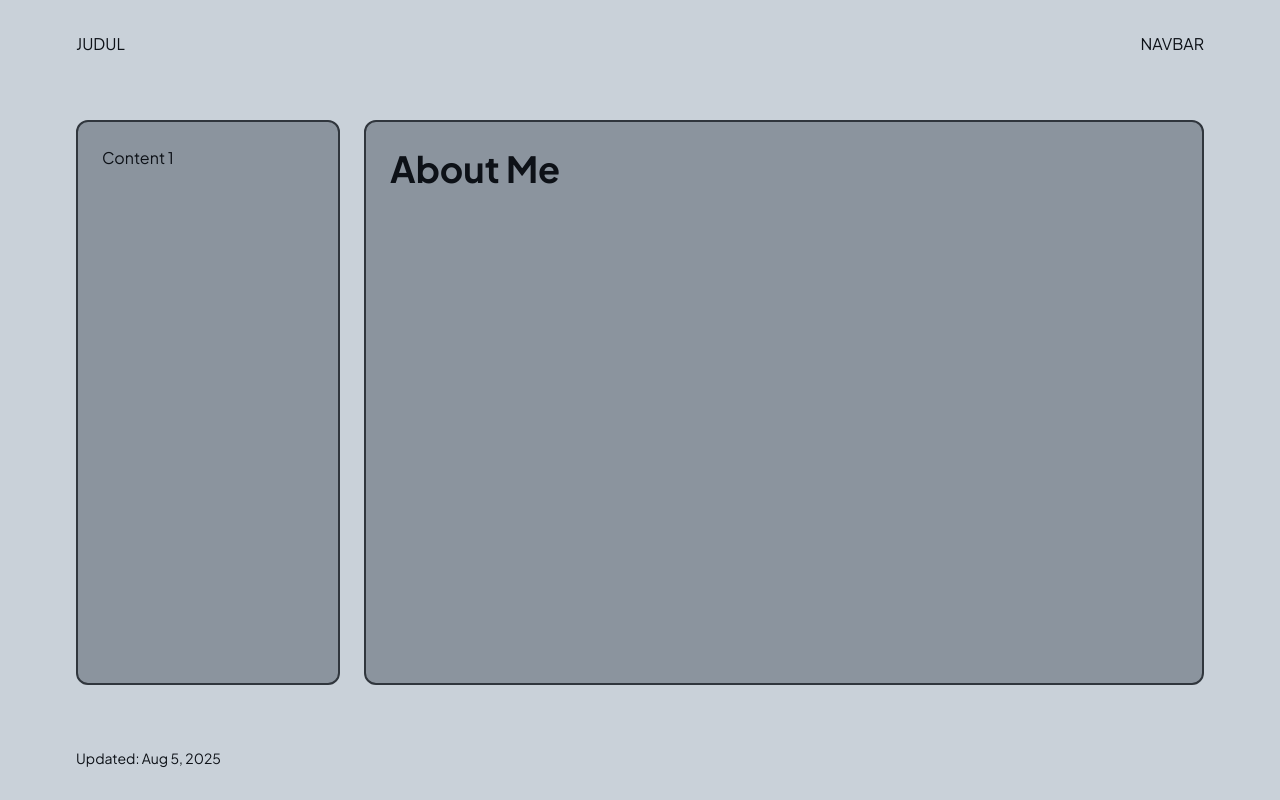
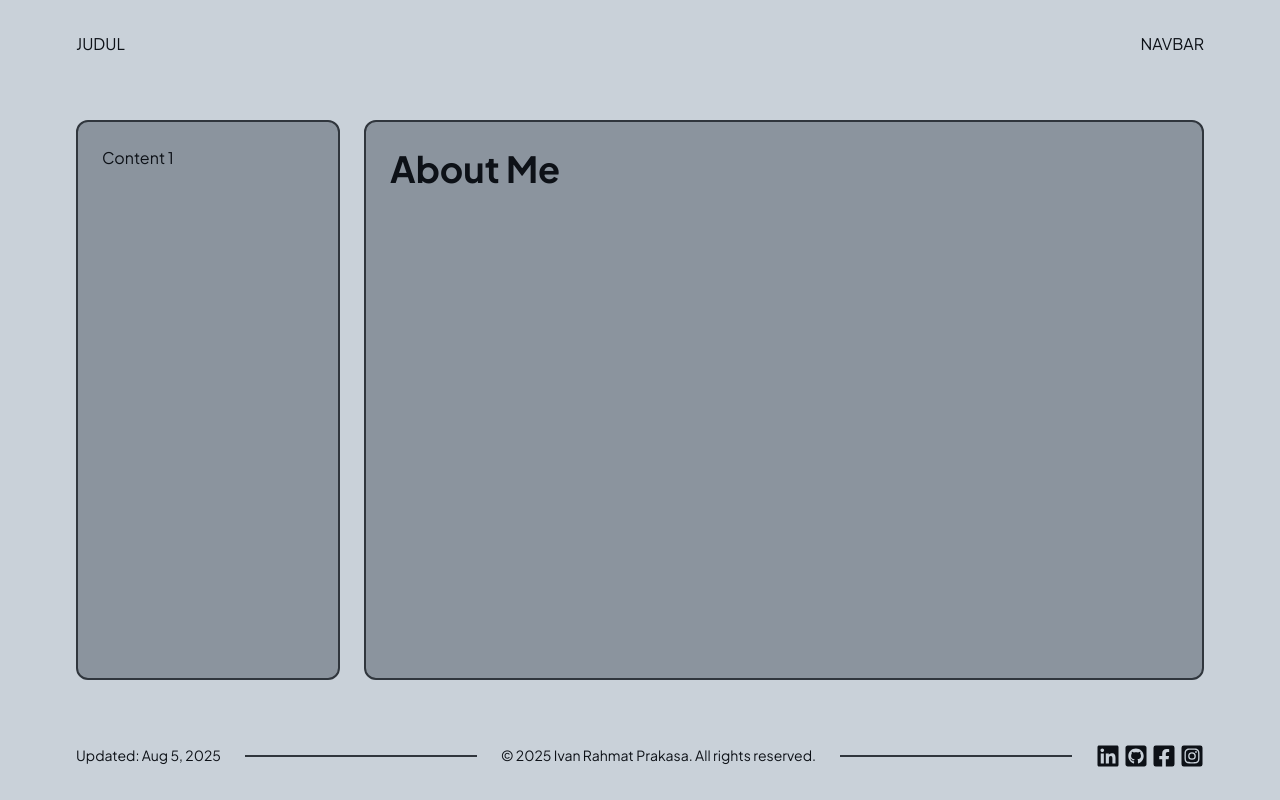
Before and after one commit to Ivanrhmt77/Portfolio, a Next.js app: page / in a window 1280 px wide. Built offline with nearby package versions, Linux system fonts and the light colour scheme.

Commit message:
feat: add footer

```diff
--- a/package.json
+++ b/package.json
@@ -14,7 +14,8 @@
   "dependencies": {
     "next": "15.4.5",
     "react": "19.1.0",
-    "react-dom": "19.1.0"
+    "react-dom": "19.1.0",
+    "react-icons": "^5.5.0"
   },
   "devDependencies": {
     "@tailwindcss/postcss": "^4",
--- a/public/deploy-info.json
+++ b/public/deploy-info.json
@@ -1,3 +1,3 @@
 {
-  "lastDeploy": "2025-08-05T22:45:36.984Z"
+  "lastDeploy": "2025-08-05T23:21:37.449Z"
 }
--- a/src/components/footer.tsx
+++ b/src/components/footer.tsx
@@ -1,6 +1,12 @@
 "use client";
 
 import { useEffect, useState } from "react";
+import {
+  FaLinkedin,
+  FaGithubSquare,
+  FaFacebookSquare,
+  FaInstagramSquare,
+} from "react-icons/fa";
 
 type DeployInfo = {
   lastDeploy: string;
@@ -24,13 +30,52 @@ export default function Footer() {
 
   return (
     <footer className="py-8">
-      <div className="max-w-[1160px] mx-auto px-4">
+      <div className="max-w-[1160px] mx-auto px-4 flex w-full gap-6 items-center">
         <div>
           {deployTime ? (
-            <p className="caption">Updated: {deployTime}</p>
+            <p className="caption whitespace-nowrap">Updated: {deployTime}</p>
           ) : (
-            <p className="caption">Memuat waktu deploy...</p>
+            <p className="caption whitespace-nowrap">Memuat waktu deploy...</p>
           )}
+        </div>
+
+        <hr className="border border-border w-full" />
+
+        <p className="caption whitespace-nowrap">
+          © 2025 Ivan Rahmat Prakasa. All rights reserved.
+        </p>
+
+        <hr className="border border-border w-full" />
+
+        <div className="text-foreground flex gap-1">
+          <a
+            href="https://www.linkedin.com/in/ivan-rahmat-prakasa-450737308/"
+            target="_blank"
+            rel="noopener noreferrer"
+          >
+            <FaLinkedin className="text-2xl hover:text-foreground-surface" />
+          </a>
+          <a
+            href="https://github.com/Ivanrhmt77"
+            target="_blank"
+            rel="noopener noreferrer"
+          >
+            <FaGithubSquare className="text-2xl hover:text-foreground-surface" />
+          </a>
+          <a
+            href="https://www.facebook.com/ivan.rahmatprakasa.7"
+            target="_blank"
+            rel="noopener noreferrer"
+          >
+            <FaFacebookSquare className="text-2xl hover:text-foreground-surface" />
+          </a>
+          <a
+            href="https://www.instagram.com/ivanrhmt_/"
+            target="_blank"
+            rel="noopener noreferrer"
+          >
+            <FaInstagramSquare className="text-2xl hover:text-foreground-surface" />
+          </a>
         </div>
       </div>
     </footer>
```
Also changed, not shown: 1 other file (tests, documents, lock files or other folders).
